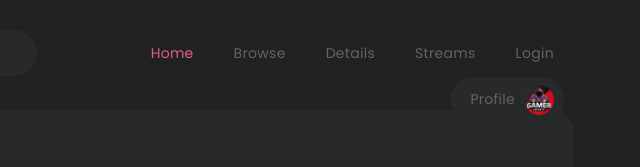
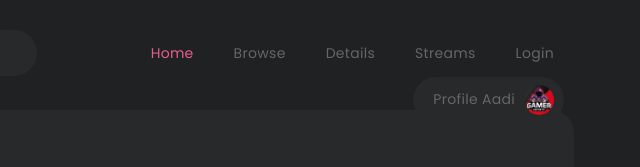
Before and after one commit to ornobaadi/gamernest, a plain HTML site: page index.html in a window 1280 px wide. Shown: the top 167 px of the page, 624-1264 px from the left. Drawn offline with nearby package versions, Linux system fonts and the light colour scheme.

Commit message:
4th commit

```diff
--- a/index.html
+++ b/index.html
@@ -70,7 +70,7 @@ https://templatemo.com/tm-579-cyborg-gaming
                         <li><a href="details.html">Details</a></li>
                         <li><a href="streams.html">Streams</a></li>
                         <li><a href="registration.html">Login</a></li>
-                        <li><a href="profile.html">Profile <img src="assets/images/unnamed.png" alt=""></a></li>
+                        <li><a href="profile.html">Profile Aadi <img src="assets/images/unnamed.png" alt=""></a></li>
                     </ul>
                     <a class='menu-trigger'>
                         <span>Menu</span>
```
